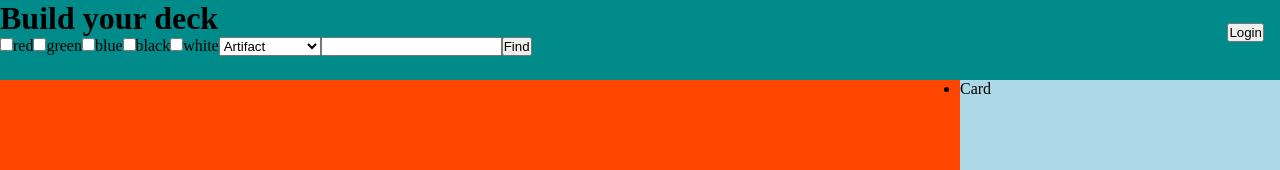
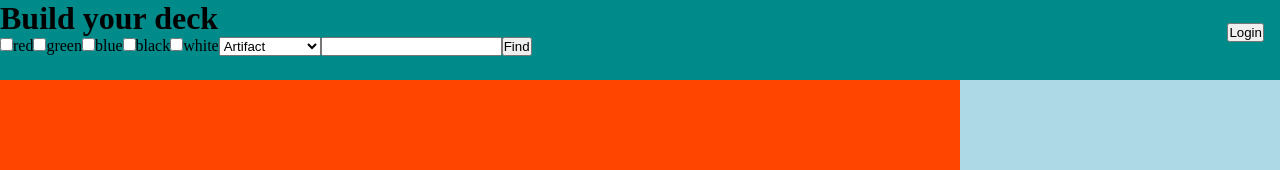
Before and after one commit to Fr33yr/mtg-deckbuilder, a React (Create React App) app: page / in a window 1280 px wide. Shown: the top 170 px of the page. Built offline with nearby package versions, Linux system fonts and the light colour scheme.

Commit message:
deck redux

```diff
--- a/package.json
+++ b/package.json
@@ -3,6 +3,7 @@
   "version": "0.1.0",
   "private": true,
   "dependencies": {
+    "@reduxjs/toolkit": "^1.8.3",
     "@testing-library/jest-dom": "^5.16.4",
     "@testing-library/react": "^13.3.0",
     "@testing-library/user-event": "^13.5.0",
@@ -10,6 +11,7 @@
     "formik": "^2.2.9",
     "react": "^18.2.0",
     "react-dom": "^18.2.0",
+    "react-redux": "^8.0.2",
     "react-scripts": "5.0.1",
     "swiper": "^8.3.1",
     "web-vitals": "^2.1.4"
--- a/sass/_config.scss
+++ b/sass/_config.scss
@@ -3,4 +3,5 @@
     margin: 0;
     padding: 0;
     box-sizing: border-box;
+    list-style: none;
 }
--- a/src/assets/css/main.css
+++ b/src/assets/css/main.css
@@ -2,6 +2,7 @@
   margin: 0;
   padding: 0;
   box-sizing: border-box;
+  list-style: none;
 }
 
 body {
--- a/src/components/Card.js
+++ b/src/components/Card.js
@@ -1,14 +1,18 @@
 import React, { Fragment } from 'react'
+import { useDispatch} from 'react-redux'
 
 import '../assets/css/main.css'
+import {addCards} from '../store/deckSlice'
+
 
 export function Card(props) {
   const {name, imageUrl} = props
+  const dispatch = useDispatch()
 
   return (
     <Fragment>
       <div className="card">
-        <button onClick={()=>console.log(name)}>Add</button>
+        <button onClick={()=>dispatch(addCards(name))}>Add</button>
         <img src={imageUrl} alt="mtg-card" unselectable='on'
         className='card-img'/>
       </div>
--- a/src/components/CardsView.js
+++ b/src/components/CardsView.js
@@ -5,7 +5,7 @@ import 'swiper/css'
 import 'swiper/css/pagination';
 
 import '../assets/css/main.css'
-import CardsContext from '../store/CardsContext'
+import CardsContext from '../context/CardsContext'
 import { Card } from './Card'
 import { chunkArray } from '../utils/Chunker'
 import {useWindowDimensions} from '../hooks/useWindowDimensions'
--- a/src/components/Deck.js
+++ b/src/components/Deck.js
@@ -1,13 +1,20 @@
 import React,{Fragment} from 'react'
+import {useSelector} from 'react-redux'
 
 import '../assets/css/main.css'
 
+
 export function Deck() {
+  const deckList = useSelector((state)=>state.deck.value)
+  console.log(deckList)
   return (
     <Fragment>
         <div className="deck">
             <ul className="decklist">
-                <li className="decklist-item">Card</li>
+                {
+                  deckList && deckList.map((item, index) =>
+                  (<li key={index} className="decklist-item">{item}</li>))
+                }
             </ul>
         </div>
     </Fragment>
--- a/src/components/Search.js
+++ b/src/components/Search.js
@@ -4,7 +4,7 @@ import { Formik, Form, Field } from 'formik'
 import '../assets/css/main.css'
 import { types } from '../utils/types'
 import { getCards } from '../api/api'
-import CardsContext from '../store/CardsContext'
+import CardsContext from '../context/CardsContext'
 
 
 export default function Search() {
--- a/src/index.js
+++ b/src/index.js
@@ -1,10 +1,15 @@
 import React from 'react';
 import ReactDOM from 'react-dom/client';
 import App from './routes/App';
+import { Provider } from 'react-redux'
+
+import store from './store/store';
 
 const root = ReactDOM.createRoot(document.getElementById('root'));
 root.render(
   <React.StrictMode>
-    <App />
+    <Provider store={store}>
+      <App />
+    </Provider>
   </React.StrictMode>
 );
--- a/src/routes/App.js
+++ b/src/routes/App.js
@@ -4,7 +4,7 @@ import '../assets/css/main.css'
 import { Layout } from '../components/Layout'
 import { CardsView } from '../components/CardsView'
 import { Deck } from '../components/Deck'
-import CardsContext from '../store/CardsContext'
+import CardsContext from '../context/CardsContext'
 
 function App() {
   const [value, setValue] = useState([])
--- /dev/null
+++ b/src/store/deckSlice.js
@@ -0,0 +1,16 @@
+import {createSlice} from '@reduxjs/toolkit'
+
+export const deckSlice = createSlice({
+    name: 'deck',
+    initialState: {
+        value: []
+    },
+    reducers:{
+        addCards: (state, action) => {
+           state.value.push(action.payload)
+        }
+    }
+})
+
+export const {addCards} = deckSlice.actions
+export default deckSlice.reducer
--- /dev/null
+++ b/src/store/store.js
@@ -0,0 +1,9 @@
+import {configureStore} from '@reduxjs/toolkit'
+
+import deckReducer from '../store/deckSlice'
+
+export default configureStore({
+    reducer:{
+        deck: deckReducer,
+    },
+})
```
Also changed, not shown: src/context/CardsContext.js (renamed from src/store/CardsContext.js), 2 other files (tests, documents, lock files or other folders).
